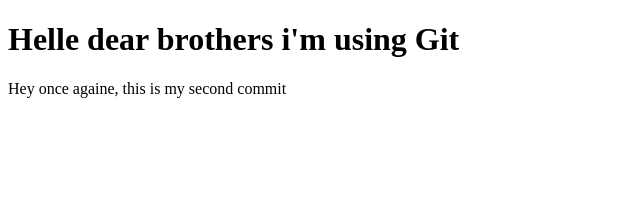
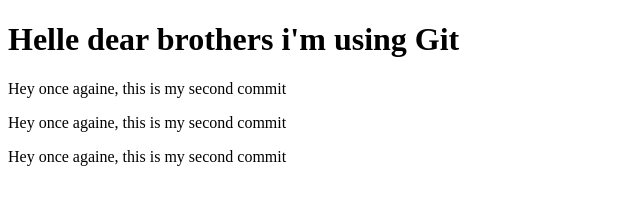
Before and after one commit to DEVTECH-BK/git-one, a plain HTML site: page index.html in a window 1280 px wide. Shown: the whole page, without its empty margins (0-640 px from the left). Drawn offline with Linux system fonts and the light colour scheme.

Commit message:
Multipling P tag

```diff
--- a/index.html
+++ b/index.html
@@ -9,5 +9,7 @@
 <body>
     <h1>Helle dear brothers i'm using Git</h1>
     <p>Hey once againe, this is my second commit</p>
+    <p>Hey once againe, this is my second commit</p>
+    <p>Hey once againe, this is my second commit</p>
 </body>
 </html>
```
